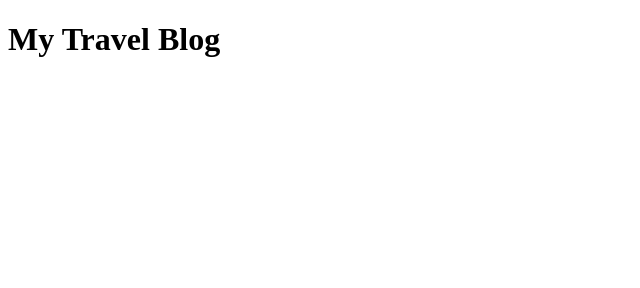
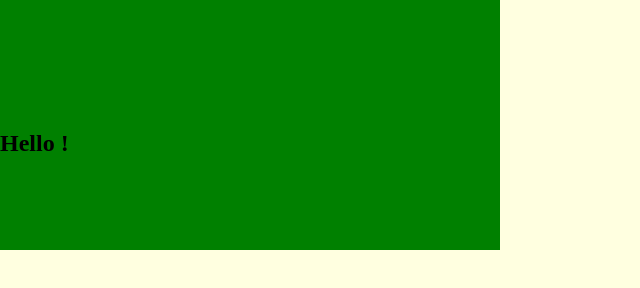
Before and after one commit to smEleyas/my-first-github-repo, a plain HTML site: page index.html in a window 1280 px wide. Shown: the whole page, without its empty margins (0-640 px from the left). Drawn offline with Linux system fonts and the light colour scheme.

Commit message:
first commit

```diff
--- a/index.html
+++ b/index.html
@@ -3,9 +3,21 @@
 <head>
     <meta charset="UTF-8">
     <meta name="viewport" content="width=device-width, initial-scale=1.0">
-    <title>Travel Blog</title>
+    <title>Bangladeshi Flag</title>
+    <link rel="stylesheet" href="style.css">
 </head>
 <body>
-    <h1>My Travel Blog</h1>
+    <section class="main-container">
+
+        <div class="flag-container">
+
+            <div class="flag-circle">
+
+            </div>
+            <h1> Hello !</h1>
+        </div>
+
+
+    </section>
 </body>
 </html>
--- /dev/null
+++ b/style.css
@@ -0,0 +1,20 @@
+*{
+    margin: 0;
+    padding: 0;
+}
+
+.main-container {
+    height:100vh;
+    background-color: lightyellow;
+}
+
+.flag-container {
+    height: 250px;
+    width: 500px;
+    background-color: green;
+}
+
+.flag-circle {
+    height: 130px;
+    width: 130px;
+}
```
